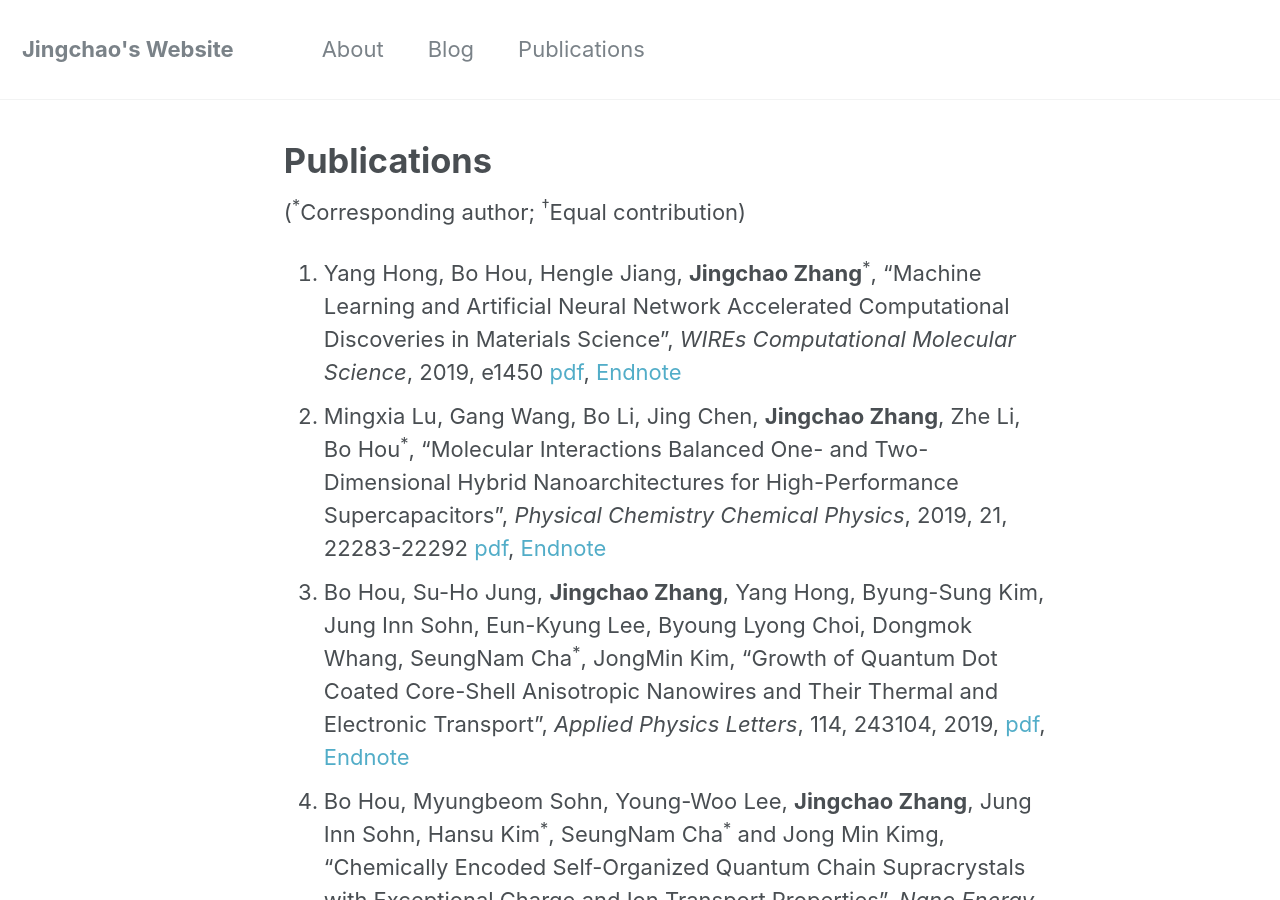
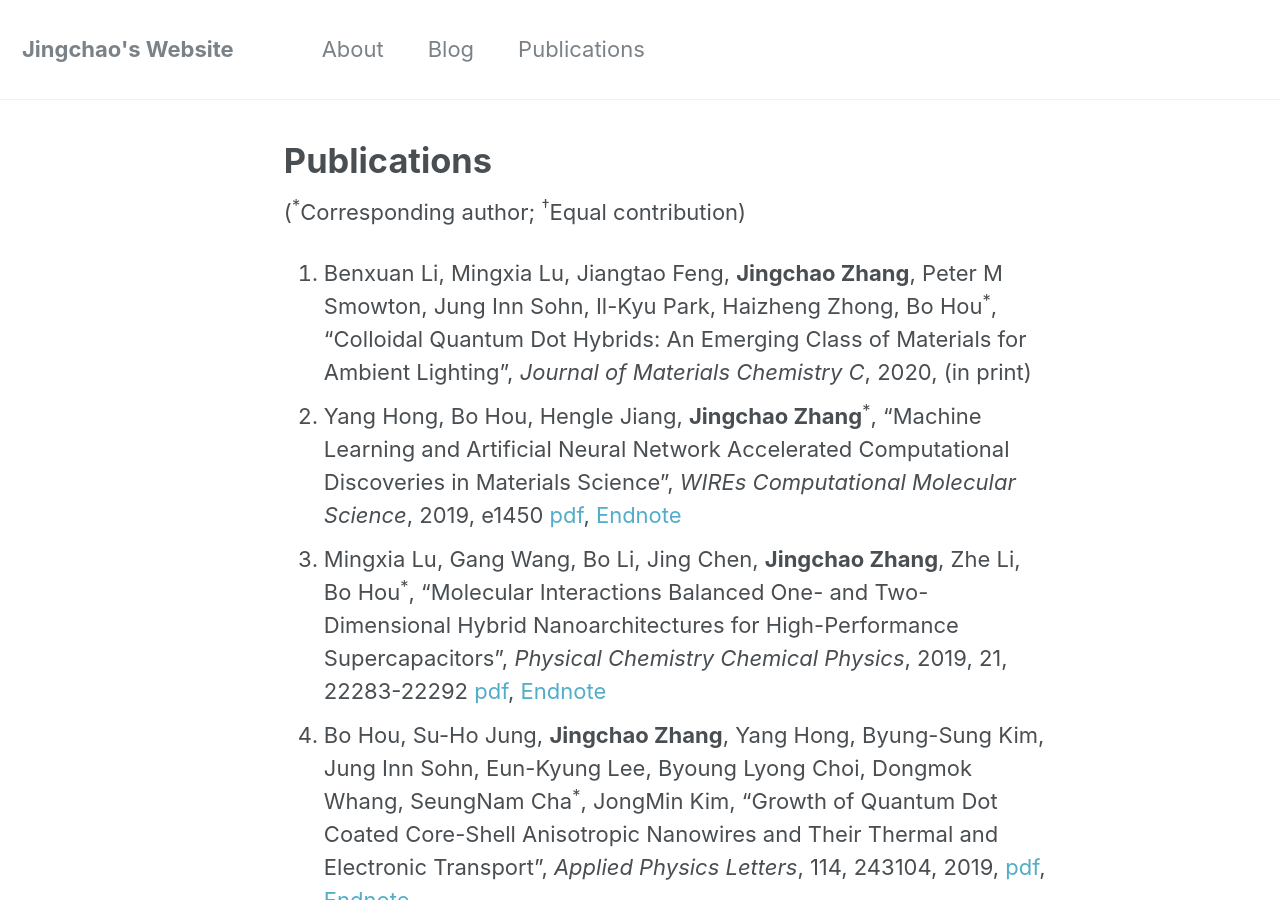
Before and after one commit to JingchaoZhang/JingchaoZhang.github.io, a Jekyll site: the page built from _pages/publications.md, in a window 1280 px wide and 900 px high. Built offline with Jekyll 4.4.1, drawn with Linux system fonts in a browser that asks for light colours.

Commit message:
Update publications.md

```diff
--- a/_pages/publications.md
+++ b/_pages/publications.md
@@ -7,6 +7,7 @@ author_profile: false
 
 (<sup>\*</sup>Corresponding author; <sup>†</sup>Equal contribution)
 
+1. Benxuan Li, Mingxia Lu, Jiangtao Feng, **Jingchao Zhang**, Peter M Smowton, Jung Inn Sohn, Il-Kyu Park, Haizheng Zhong, Bo Hou<sup>\*</sup>, "Colloidal Quantum Dot Hybrids: An Emerging Class of Materials for Ambient Lighting", *Journal of Materials Chemistry C*, 2020, (in print)
 1. Yang Hong, Bo Hou, Hengle Jiang, **Jingchao Zhang**<sup>\*</sup>, "Machine Learning and Artificial Neural Network Accelerated Computational Discoveries in Materials Science", *WIREs Computational Molecular Science*, 2019, e1450 [pdf](https://drive.google.com/file/d/1-yeUDVXXA3MfzKhUQgbgpfzQsC2QnE3p/view?usp=sharing), [Endnote](https://drive.google.com/uc?export=download&id=16rI5FTa0QIN5IGLQB9LwttTCmOBrSOJa)
 1. Mingxia Lu, Gang Wang, Bo Li, Jing Chen, **Jingchao Zhang**, Zhe Li, Bo Hou<sup>\*</sup>, "Molecular Interactions Balanced One- and Two-Dimensional Hybrid Nanoarchitectures for High-Performance Supercapacitors", *Physical Chemistry Chemical Physics*, 2019, 21, 22283-22292 [pdf](https://drive.google.com/file/d/13AFXU9WvaZb4GgOXrm1eWdUJif5ak3cM/view?usp=sharing), [Endnote](https://drive.google.com/uc?export=download&id=1rsIu6soyPYVFNqItZL3a9BbW0-pztTTu)
 1. Bo Hou, Su-Ho Jung, **Jingchao Zhang**, Yang Hong, Byung-Sung Kim, Jung Inn Sohn, Eun-Kyung Lee, Byoung Lyong Choi, Dongmok Whang, SeungNam Cha<sup>\*</sup>, JongMin Kim, "Growth of Quantum Dot Coated Core-Shell Anisotropic Nanowires and Their Thermal and Electronic Transport", *Applied Physics Letters*, 114, 243104, 2019, [pdf](https://drive.google.com/file/d/1BVcjegkZwG24wnZyaVh1vdW3oNnPLeZ4/view?usp=sharing), [Endnote](https://drive.google.com/uc?export=download&id=1xVFOhed5WYxH8Hju6Ej1Rp9A156l98l7)
```
